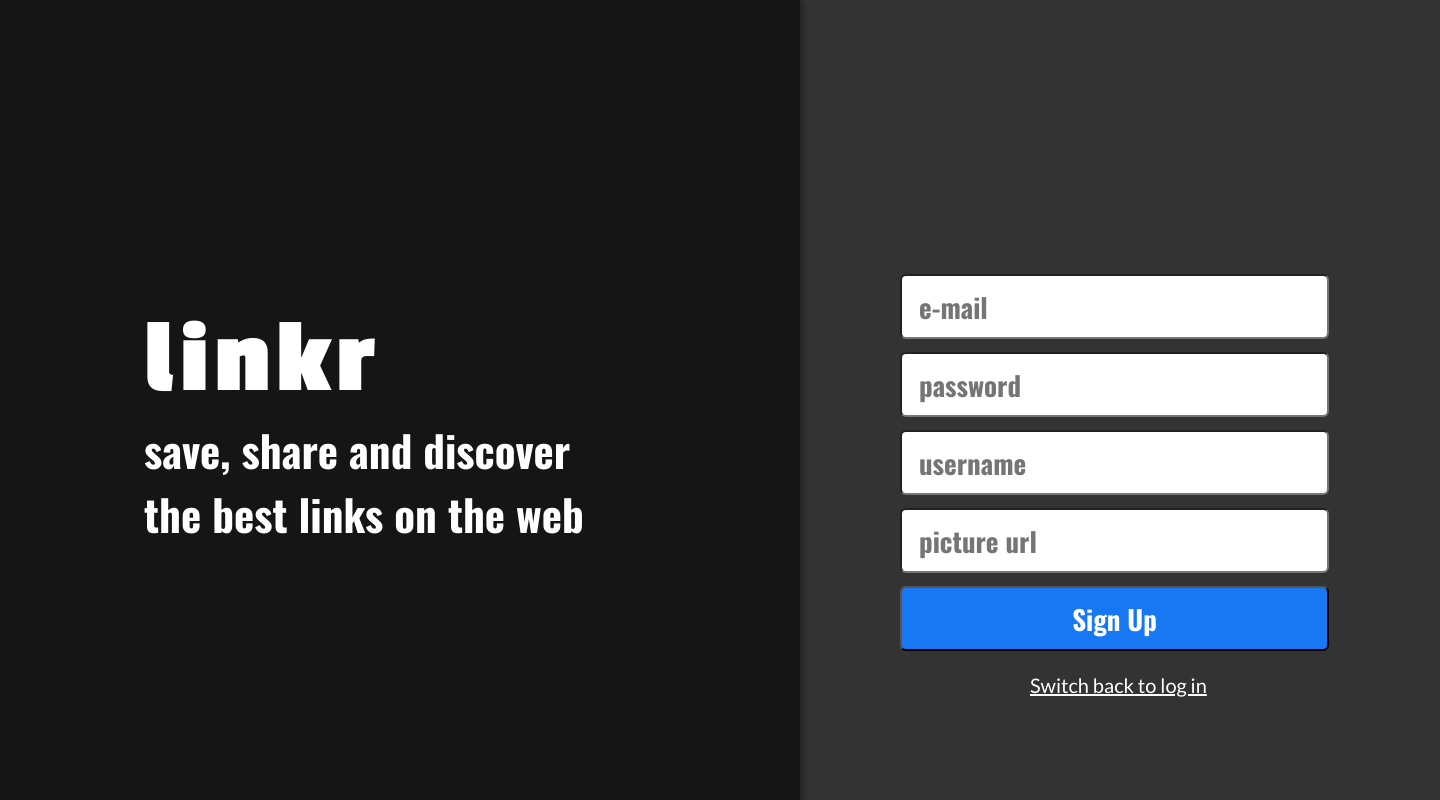
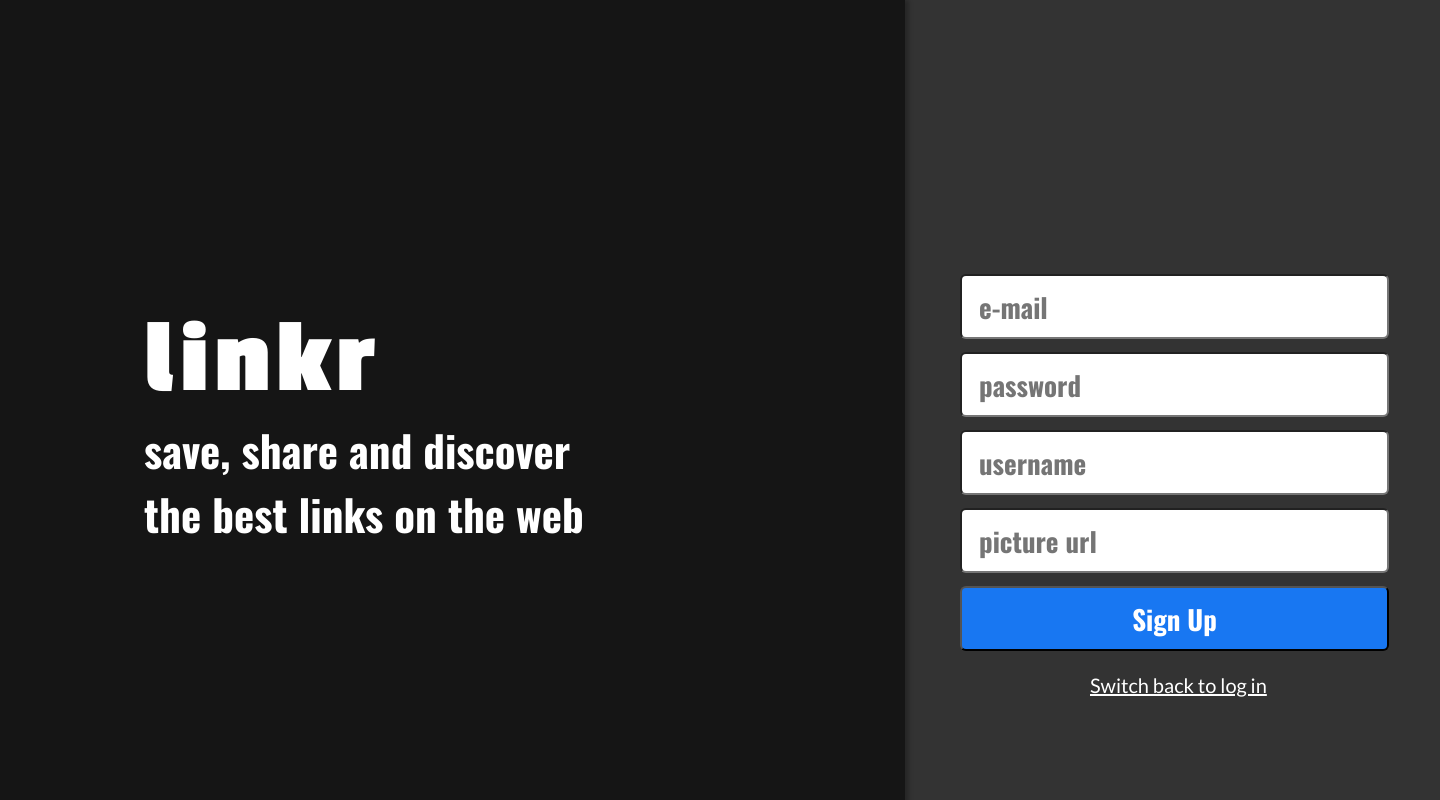
Before and after one commit to NilsonNetto/projeto17-linkr-front, a React (Create React App) app: page /signup in a window 1280 px wide. Shown: the top 800 px of the page, 1440 px wide, since content can reach past the window. Built offline with nearby package versions, Linux system fonts and the light colour scheme.

Commit message:
Styled-components changes

```diff
--- a/src/components/SignIn.js
+++ b/src/components/SignIn.js
@@ -92,8 +92,8 @@ export default function SignIn() {
 }
 
 const SignInStyle = styled.div`
-  width: 100vh;
-  height: 100vw;
+  width: 100%;
+  height: 100%;
   display: flex;
 
   @media (max-width: 450px) {
@@ -115,6 +115,7 @@ const BoardLogIn = styled.div`
     margin-top: 10px;
     margin-bottom: 27px;
     margin-right: 69px;
+    box-sizing: border-box;
   }
 `;
 const Logo = styled.div`
@@ -157,12 +158,13 @@ const LogIn = styled.div`
 
   @media (max-width: 450px) {
     width: 375px;
+    box-sizing: border-box;
   }
 `;
 const BoardLogInInputs = styled.div`
   width: 429px;
   height: 267px;
-  margin-left: 100px;
+  margin-left: 55px;
   margin-top: 317px;
   margin-bottom: 440px;
   margin-right: 55px;
--- a/src/components/SignUp.js
+++ b/src/components/SignUp.js
@@ -92,8 +92,8 @@ export default function SignUp() {
 }
 
 const SignUpStyle = styled.div`
-  width: 100vh;
-  height: 100vw;
+  width: 100%;
+  height: 100%;
   display: flex;
 
   @media (max-width: 450px) {
@@ -162,7 +162,7 @@ const LogUp = styled.div`
 const BoardLogUpInputs = styled.div`
   width: 429px;
   height: 267px;
-  margin-left: 100px;
+  margin-left: 55px;
   margin-top: 274px;
   margin-bottom: 440px;
   margin-right: 55px;
@@ -170,10 +170,10 @@ const BoardLogUpInputs = styled.div`
   @media (max-width: 450px) {
     width: 330px;
     height: auto;
-    margin-left: 23px;
+    margin-left: 20px;
     margin-top: 40px;
     margin-bottom: 91px;
-    margin-right: 22px;
+    margin-right: 0;
   }
 
   input {
```
Also changed, not shown: 1 other file (tests, documents, lock files or other folders).
